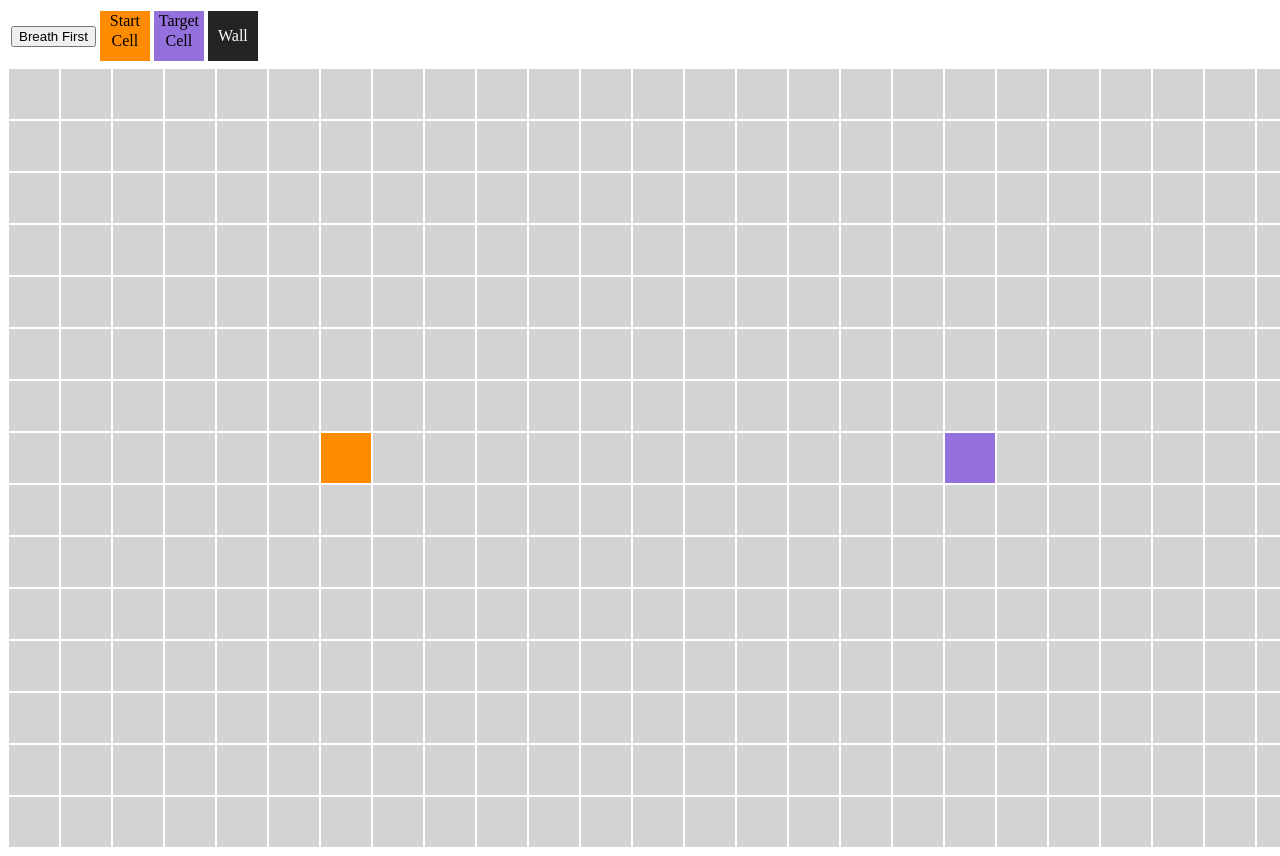
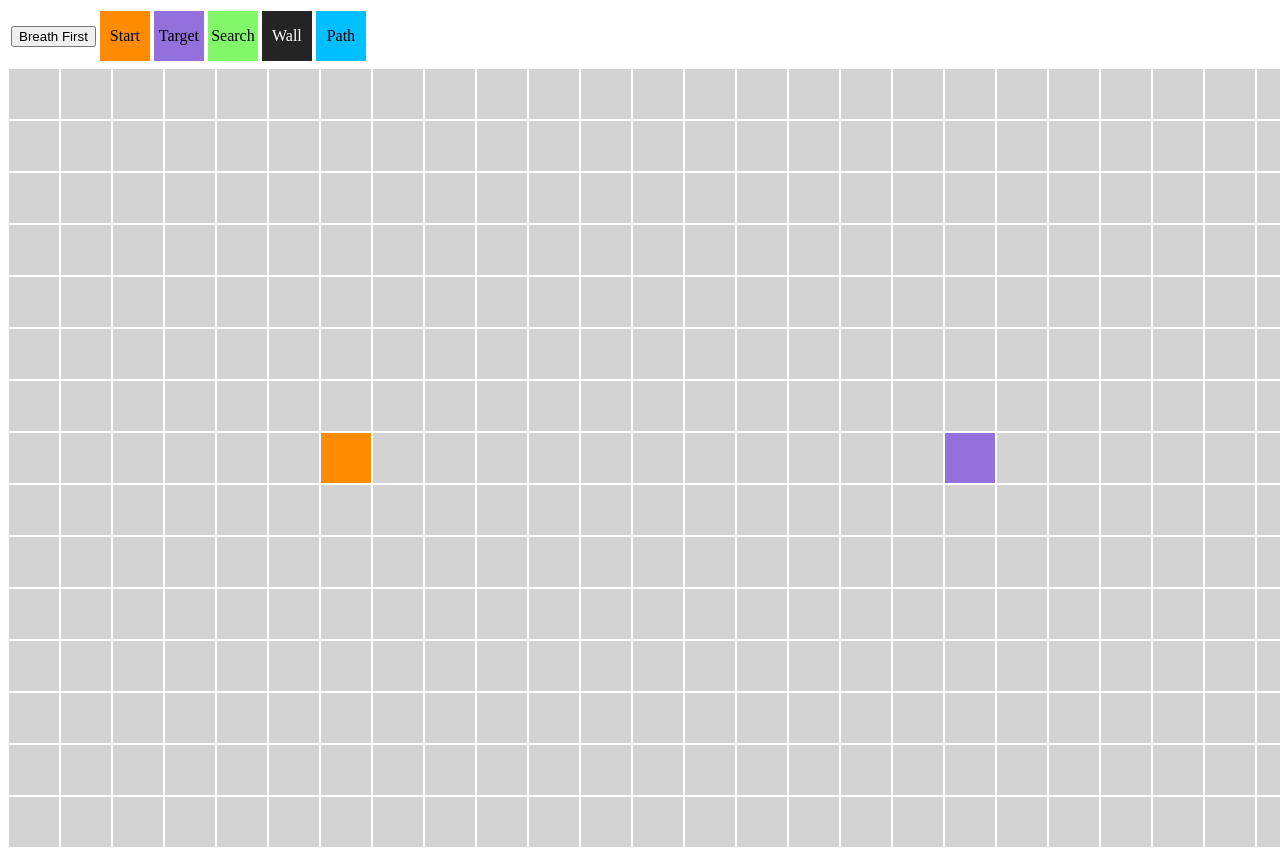
Before and after one commit to otson/Pathfinding-Algorithm-Visualizer, an Angular app: page / in a window 1280 px wide. Shown: the top 856 px of the page. Built offline with nearby package versions, Linux system fonts and the light colour scheme.

Commit message:
Add more visual explanations, improve path animation

```diff
--- a/src/app/cell/cell.component.css
+++ b/src/app/cell/cell.component.css
@@ -34,14 +34,41 @@ div {
 }
 
 .path:not(.start):not(.end) {
-  background-color: deepskyblue;
+  animation-name: pathAnimation;
+  animation-duration: 1.0s;
+  animation-timing-function: ease-in;
+  animation-delay: 0;
+  animation-direction: alternate;
+  animation-iteration-count: 1;
+  animation-fill-mode: forwards;
+  animation-play-state: running;
+}
+
+@keyframes pathAnimation {
+  0% {
+    transform: scale(0.5);
+    background-color: #00526a;
+  }
+  0% {
+    transform: scale(0.5);
+    background-color: #00526a;
+  }
+
+  50% {
+    transform: scale(1.2);
+    background-color: #ffffff;
+  }
+
+  100% {
+    transform: scale(1);
+    background-color: deepskyblue;
+  }
 }
 
 @keyframes visitedAnimation {
   0% {
-    transform: scale(0.1);
+    transform: scale(0.7);
     background-color: rgba(227, 0, 0, 0.75);
-    border-radius: 100%;
   }
 
   50% {
@@ -49,7 +76,7 @@ div {
   }
 
   75% {
-    transform: scale(1.4);
+    transform: scale(1.2);
     background-color: rgba(116, 217, 0, 0.75);
   }
 
--- a/src/app/cell/cell.component.ts
+++ b/src/app/cell/cell.component.ts
@@ -30,6 +30,7 @@ export class CellComponent implements OnInit {
   }
 
   flipWall(){
+    if(this.isStart || this.isEnd) return;
     this.isWall = !this.isWall;
     this.pathfinderService.getMap()[this.row][this.column].isWall = this.isWall
   }
--- a/src/app/pathfinder.service.ts
+++ b/src/app/pathfinder.service.ts
@@ -65,7 +65,6 @@ export class PathfinderService {
       this.processNeighbor(parent, parent.row, parent.column+1, q);
       this.processNeighbor(parent, parent.row, parent.column-1, q);
     }
-    console.log("Path length: "+response.path.length);
     return response;
   }
 
--- a/src/app/topbar/topbar.component.html
+++ b/src/app/topbar/topbar.component.html
@@ -6,16 +6,24 @@
     </td>
     <td>
       <div style="background-color: darkorange; height: 50px; width: 50px;
-      text-align: center;vertical-align: middle;line-height: 20px">Start Cell</div>
+      text-align: center;vertical-align: middle;line-height: 50px">Start</div>
     </td>
     <td>
       <div style="background-color: mediumpurple; height: 50px; width: 50px;
-      text-align: center;vertical-align: middle;line-height: 20px">Target Cell</div>
+      text-align: center;vertical-align: middle;line-height: 50px">Target</div>
+    </td>
+    <td>
+      <div style="background-color: rgba(90, 245, 56, 0.75); height: 50px; width: 50px;
+      text-align: center;vertical-align: middle;line-height: 50px">Search</div>
     </td>
     <td>
       <div style="background-color: #242424; color: white; height: 50px; width: 50px;
       text-align: center;vertical-align: middle;line-height: 50px">Wall</div>
     </td>
+    <td>
+      <div style="background-color: deepskyblue; height: 50px; width: 50px;
+      text-align: center;vertical-align: middle;line-height: 50px">Path</div>
+    </td>
   </tr>
   </table>
 </div>
```
